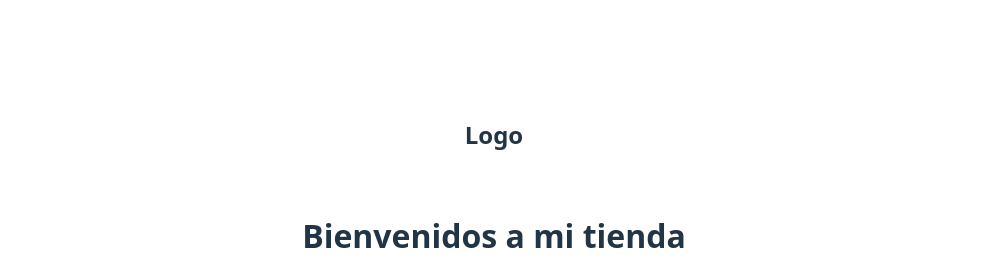
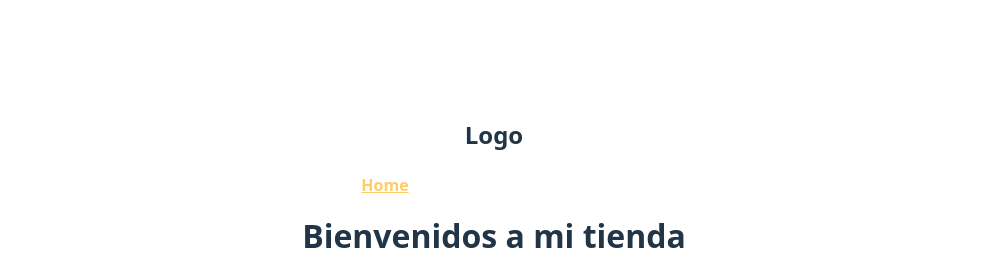
Before and after one commit to Nicolas-Daniel-Rodriguez/Curso-React-JS, a React (Vite) app in the folder React-JS/: page / in a window 1280 px wide. Shown: the top 264 px of the page, without its empty margins (146-1133 px from the left). Built offline with nearby package versions, Linux system fonts and the light colour scheme.

Commit message:
NavItem y NavLink

```diff
--- a/React-JS/src/components/Nav/Nav.css
+++ b/React-JS/src/components/Nav/Nav.css
@@ -32,3 +32,8 @@ nav ul li a:hover {
     text-align: center;
     margin-left: 0.25rem;
 }
+
+.active {
+    color: #ffcc66;
+    text-decoration: underline;
+}
--- a/React-JS/src/components/Nav/Nav.jsx
+++ b/React-JS/src/components/Nav/Nav.jsx
@@ -1,4 +1,4 @@
-import { Link } from "react-router-dom"
+import { NavItem } from "../NavItem/NavItem"
 import { useCartContext } from "../../context/CartContext/useCartContext"
 import "./Nav.css"
 
@@ -10,16 +10,16 @@ export const Nav = () => {
         <nav>
             <ul>
                 <li>
-                    <Link to="/">Home</Link>
+                    <NavItem to="/">Home</NavItem>
                 </li>
                 <li>
-                    <Link to="/category/salado">Salado</Link>
+                    <NavItem to="/category/salado">Salado</NavItem>
                 </li>
                 <li>
-                    <Link to="/category/dulce">Dulce</Link>
+                    <NavItem to="/category/dulce">Dulce</NavItem>
                 </li>
                 <li>
-                    <Link to="/carrito">Carrito</Link>
+                    <NavItem to="/carrito">Carrito</NavItem>
                     {getTotalItems() > 0 && (
                     <span className="in-cart">{getTotalItems()}</span>
                     )}
--- /dev/null
+++ b/React-JS/src/components/NavItem/NavItem.jsx
@@ -0,0 +1,11 @@
+import { NavLink } from "react-router-dom";
+
+export const NavItem = ({ to, children }) => {
+  return (
+    <li>
+      <NavLink to={to} className={({ isActive }) => (isActive ? "active" : "")}>
+        {children}
+      </NavLink>
+    </li>
+  );
+};
```
